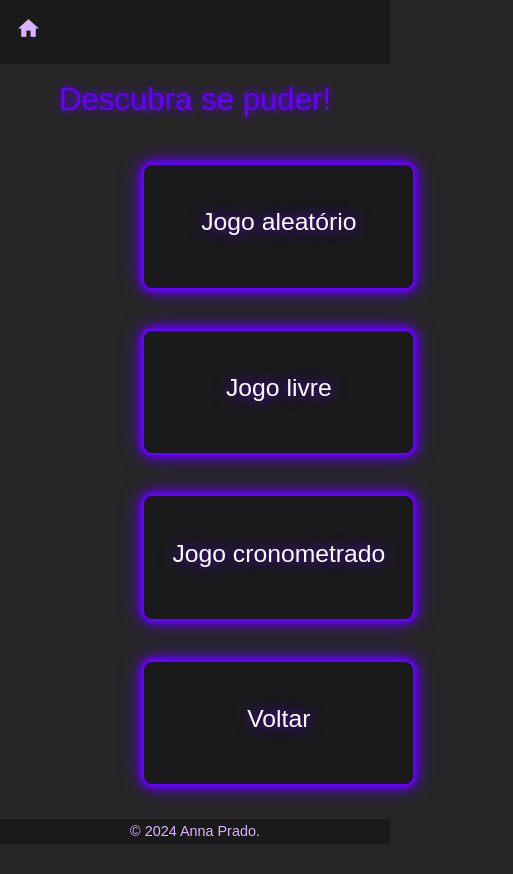
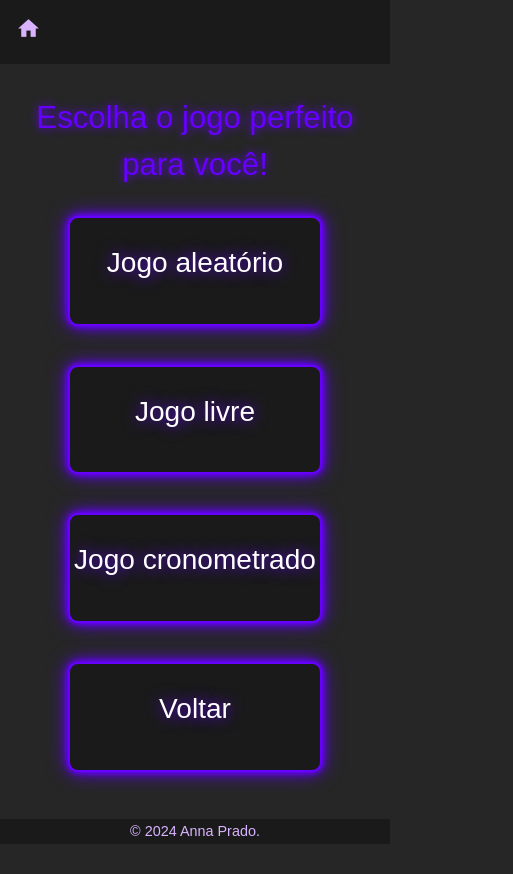
Before and after one commit to annaKarolinePrado/front-games.github.io, an Angular app: page /home-game/jogo-da-memoria in a window 390 px wide. Shown: the top 874 px of the page, 513 px wide, since content can reach past the window. Built offline with nearby package versions, Linux system fonts and the light colour scheme; a web font is replaced by a local one.

Commit message:
Ajustado mensagem inicial do jogo da memoria e juste de layout nos cards.

```diff
--- a/src/app/home-game/jogo-da-memoria/jogo-da-memoria.component.css
+++ b/src/app/home-game/jogo-da-memoria/jogo-da-memoria.component.css
@@ -1,5 +1,5 @@
 .free-game {
-    margin-top: 10%;
+    margin-top: 7%;
     font-size: 1.5em;
     color: #6600ff;
     text-shadow: 0 0 10px #6600ff;
@@ -8,22 +8,20 @@
   }
 
 .game-selection-container {
-    margin-top: 10%;
+    margin-top: 7%;
     height: 100vh;
-    width: 100%;
-    margin-left: 31.5%;
 }
 
 .card {
-    width: 37%;
-    height: 15%;
+    width: 40%;
+    height: 11%;
+    margin-left: 30%;
+    margin-bottom: 5%;
     background-color: var(--menu-color);
     border: 2px solid #6600ff;
     border-radius: 10px;
     box-shadow: 0 0 5px #6600ff, 0 0 10px #6600ff, 0 0 20px #6600ff;
     text-shadow: 0 0 15px #6600ff;
-    transition: transform 0.3s;
-    margin-bottom: 5%;
     cursor: pointer;
 }
 
@@ -37,20 +35,25 @@
     align-items: center;
     height: 100%;
     color: #fff;
-    font-size: 1.5em;
+    font-size: 1em;
     text-align: center;
+}
+.option-game {
+    font-size: 1.3em;
 }
 
 @media (max-width: 765px) {
     .free-game {
-        margin-top: 15%;
+        width: 90%;
+        margin-left: 5%;
+        margin-top: 20%;
         font-size: 1.3em;
       }
     .card {
-      margin-left: 5%;
       margin-bottom: 10%;
-      width: 70%;
-      height: 15%;
+      width: 65%;
+      height: 13%;
+      margin-left: 17.5%;
       font-size: 0.9em;
     }
 }
--- a/src/app/home-game/jogo-da-memoria/jogo-da-memoria.component.html
+++ b/src/app/home-game/jogo-da-memoria/jogo-da-memoria.component.html
@@ -1,28 +1,28 @@
 <div>
-  <p class="free-game">Descubra se puder!</p>
+  <p class="free-game">Escolha o jogo perfeito para você!</p>
 </div>
 <div class="game-selection-container">
     <div class="card">
       <div class="card-content">
-        <h2>Jogo aleatório</h2>
+        <p class="option-game">Jogo aleatório</p>
       </div>
     </div>
 
     <div class="card" >
       <div class="card-content">
-        <h2>Jogo livre</h2>
+        <p class="option-game">Jogo livre</p>
       </div>
     </div>
 
     <div class="card" >
       <div class="card-content">
-        <h2>Jogo cronometrado</h2>
+        <p class="option-game">Jogo cronometrado</p>
       </div>
     </div>
 
     <div class="card" >
       <div class="card-content">
-        <h2 (click)="goBack()">Voltar</h2>
+        <p class="option-game" (click)="goBack()">Voltar</p>
       </div>
     </div>
 </div>
```
